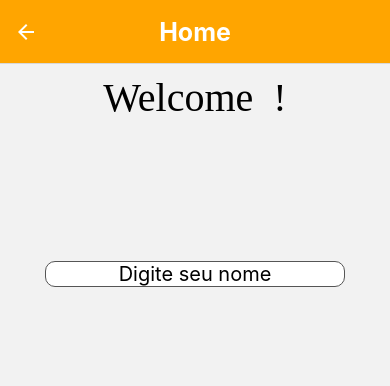
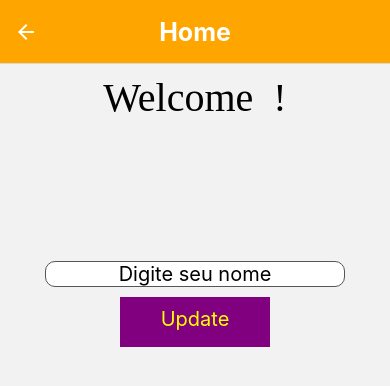
Before and after one commit to codingscode/reactnative_from_zero_to_hero, a React Native app in the folder rntour/: screen /Home in a window 390 px wide. Shown: the top 386 px of the page. Built offline with nearby package versions, Linux system fonts and the light colour scheme.

Commit message:
parte 148

```diff
--- a/rntour/src/screens/Home.js
+++ b/rntour/src/screens/Home.js
@@ -1,8 +1,9 @@
 
 import React, { useEffect, useState } from 'react'
 import AsyncStorage from '@react-native-async-storage/async-storage'
-import { StyleSheet, Text, TextInput, View } from 'react-native'
+import { Alert, StyleSheet, Text, TextInput, View } from 'react-native'
 import GlobalStyle from '../utils/GlobalStyle'
+import CustomButton from '../utils/CustomButton'
 
 
 const Home = ({navigation, route}) => {
@@ -52,6 +53,7 @@ const Home = ({navigation, route}) => {
              Welcome {name} !
           </Text>
           <TextInput style={styles.input} placeholder='Digite seu nome' value={name} onChangeText={(value) => setName(value)} />
+          <CustomButton title='Update' color='purple' onPressFunction={updateData} />
        </View>
     )
 }
--- a/rntour/src/utils/CustomButton.js
+++ b/rntour/src/utils/CustomButton.js
@@ -22,7 +22,7 @@ const MashButton = (props) => {
 
 const styles = StyleSheet.create({
     text: {
-        color: 'black',
+        color: 'yellow',
         fontSize: 20,
         margin: 10,
         textAlign: 'center'
```
Also changed, not shown: 1 other file (tests, documents, lock files or other folders).
